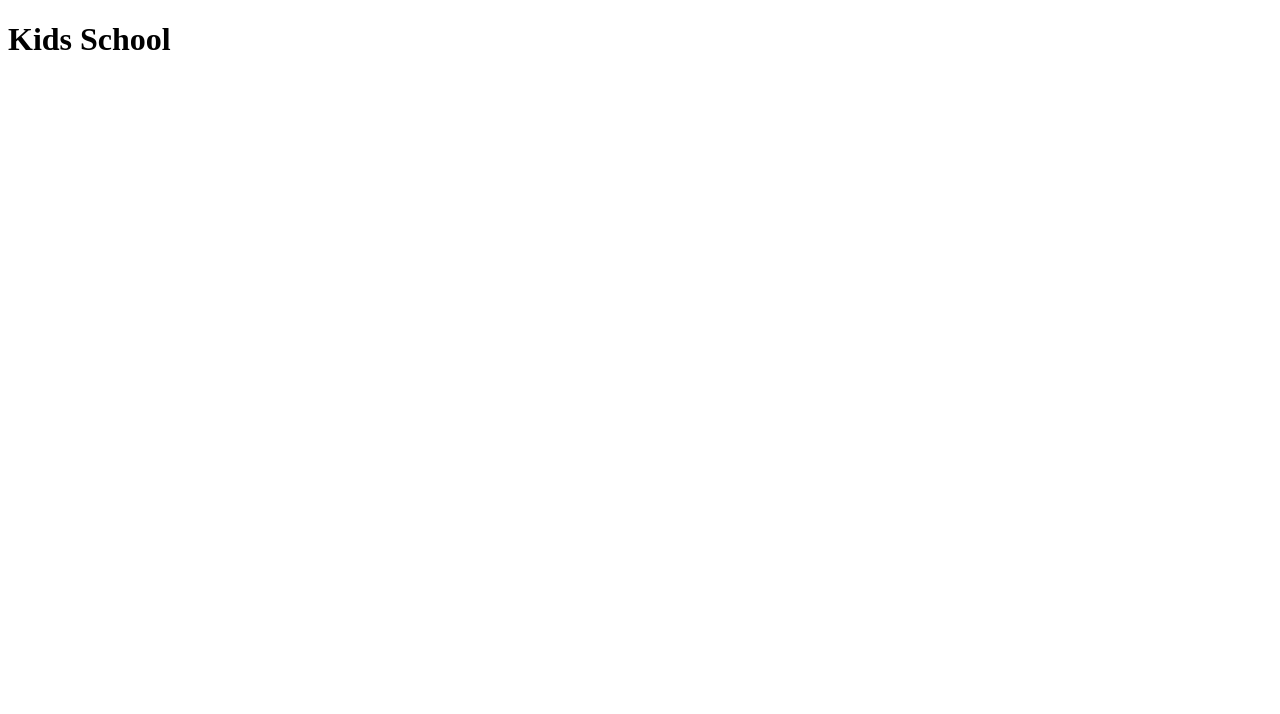
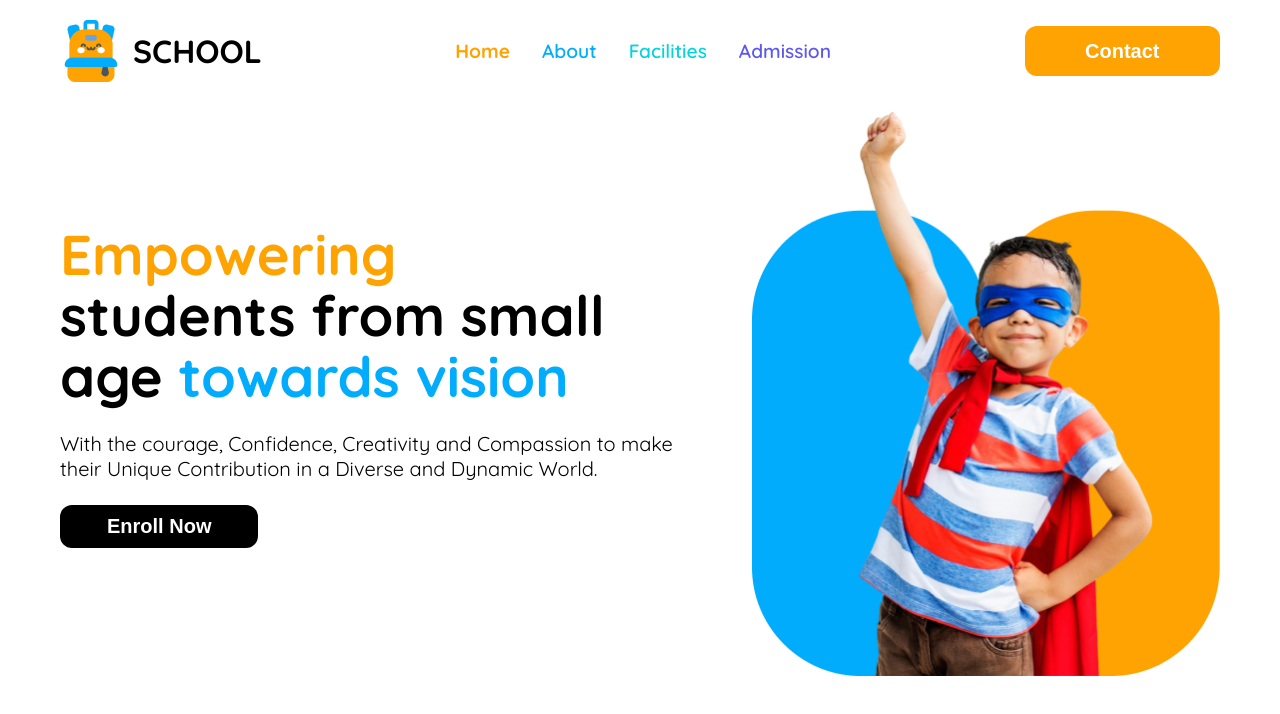
Before and after one commit to Sabbir-75/Kids-School, a plain HTML site: page index.html in a window 1280 px wide. Drawn offline with Linux system fonts and the light colour scheme.

Commit message:
Header and banner part Added

```diff
--- a/Style/Responsive_mobile.css
+++ b/Style/Responsive_mobile.css
@@ -0,0 +1,39 @@
+@media screen and (max-width: 576px) {
+
+    .container{
+        margin: 20px 15px 0px 15px;
+     }
+     .logo_text, .nav_btn, .none{
+        display: none;
+     }
+     .menu {
+        display: block;
+
+    }
+    .banner{
+        flex-direction: column-reverse;
+       align-items: center;
+        gap: 30px;
+    }
+    .banner_text{
+        padding: 50px 0px;
+        text-align: center;
+    }
+    .banner_title{
+        font-size: 2rem;
+        line-height: normal;
+        margin-bottom: 18px;
+    }
+    .banner_about{
+        font-size: 0.8rem;
+        margin-bottom: 18px;
+    }
+    .banner_btn{
+        font-size: 1rem;
+        padding: 6px 24px;
+        border-radius: 8px;
+    }
+    .banner_btn::before{
+        border-radius: 8px;
+    }
+}
--- a/Style/style.css
+++ b/Style/style.css
@@ -0,0 +1,169 @@
+@import url('https://fonts.googleapis.com/css2?family=Quicksand:wght@300..700&display=swap');
+*{
+    margin: 0px;
+    padding: 0px;
+    box-sizing: border-box;
+}
+
+
+
+.container{
+   max-width: 1160px;
+   margin: 20px auto 0px auto;
+   background-color: #FFFFFF;
+}
+
+.font-familly{
+    font-family: "Quicksand", serif;
+}
+
+
+
+
+
+
+
+
+.navber{
+    display: flex;
+    justify-content: space-between;
+    align-items: center;
+}
+.logo_part{
+    display: flex;
+    gap: 11px;
+    align-items: center;
+}
+.logo_part img{
+     max-width: 62px;
+}
+.menu{
+  display: none;
+}
+.menu i{
+    font-size: 30px;
+    color: rgb(0, 0, 0);
+}
+
+.logo_text{
+    font-size: 2rem;
+    font-weight: 700;
+    color: black;
+    line-height: 30px;
+}
+.navber ul{
+    display: flex;
+    gap: 32px;
+}
+.navber ul li{
+    list-style: none;
+}
+.navber ul li a{
+    text-decoration: none;
+    font-size: 1.2rem;
+    font-weight: 600;
+    line-height: 30px;
+
+}
+
+.nav_btn{
+   padding: 10px 60.5px;
+   background-color: #FEA301;
+   color: #FFFFFF;
+   font-size: 1.25rem;
+   font-weight: 600;
+   line-height: 30px;
+   border-radius: 12px;
+   border: none;
+   position: relative;
+   z-index: 1;
+}
+.nav_btn:hover{
+    color: #ffffff;
+}
+.nav_btn::before{
+    content: "";
+    top: 0;
+    left: 0;
+    width: 100%;
+    height: 100%;
+    background-color: #5D58EF;
+    position: absolute;
+    border-radius: 12px;
+    z-index: -1;
+    transform:scaleX(0);
+    transition: transform 0.6s;
+    transform-origin: 1 1;
+    transition-timing-function: 0.4, 0.5, 0.6, 0.7;
+}
+.nav_btn:hover::before{
+    transform:scaleX(1);
+}
+
+
+
+
+.banner{
+    display: flex;
+    justify-content: space-between;
+    gap: 50px;
+}
+.banner_text{
+    max-width: 640px;
+    padding: 122px 0px;
+}
+.banner_title{
+    font-size: 3.5rem;
+    font-weight: 700;
+    color: black;
+    line-height: 61px;
+    margin-bottom: 24px;
+}
+.orange{
+    color: #FEA301;
+}
+.skyblow{
+    color: #01ACFD;
+}
+.banner_about{
+    font-size: 1.25rem;
+    font-weight: 400;
+    color: black;
+    margin-bottom: 24px;
+}
+.banner_btn{
+    font-size: 1.25rem;
+    font-weight: 700;
+    color: #FFFFFF;
+    background-color: black;
+    padding: 10px 47px;
+    border-radius: 12px;
+    border: none;
+    position: relative;
+    z-index: 1;
+}
+.banner_btn::before{
+    content: "";
+    top: 0;
+    left: 0;
+    width: 100%;
+    height: 100%;
+    background-color: #FEA301;
+    border-radius: 12px;
+    position: absolute;
+    transform: scaleX(0);
+    transition: transform 0.6s;
+    transform-origin: 1 1;
+    transition-timing-function: 0.4, 0.5, 0.6, 0,7;
+    z-index: -1;
+}
+.banner_btn:hover::before{
+    transform: scaleX(1);
+}
+
+.banner_image{
+    max-width: 468px;
+}
+.banner_image img{
+    width: 100%;
+}
--- a/index.html
+++ b/index.html
@@ -1,14 +1,67 @@
 <!DOCTYPE html>
 <html lang="en">
+
 <head>
     <meta charset="UTF-8">
     <meta name="viewport" content="width=device-width, initial-scale=1.0">
     <link rel="shortcut icon" href="Photo/logo.png" type="image/x-icon">
+    <link rel="stylesheet" href="Style/style.css">
     <link rel="stylesheet" href="Style/Responsive_mobile.css">
-    <link rel="stylesheet" href="Style/style.css">
     <title>Kids School</title>
+    <link rel="stylesheet" href="https://cdnjs.cloudflare.com/ajax/libs/font-awesome/6.7.2/css/all.min.css"
+        integrity="sha512-Evv84Mr4kqVGRNSgIGL/F/aIDqQb7xQ2vcrdIwxfjThSH8CSR7PBEakCr51Ck+w+/U6swU2Im1vVX0SVk9ABhg=="
+        crossorigin="anonymous" referrerpolicy="no-referrer" />
 </head>
-<body>
-    <h1>Kids School</h1>
+
+<body class="font-familly">
+
+    <!--==================== Header Part Start====================-->
+
+    <header class="container">
+        <nav class="navber">
+            <div class="logo_part">
+                <img src="Photo/logo.png" alt="logo png">
+                <h3 class="logo_text">SCHOOL</h3>
+            </div>
+            <ul>
+                <li class="none"><a style="color: #FEA301; font-weight: 700;" href="#">Home</a></li>
+                <li class="none"><a style="color: #01ACFD;""  href=" #">About</a></li>
+                <li class="none"><a style="color: #05D4DF;""  href=" #">Facilities</a></li>
+                <li class="none"><a style="color: #5D58EF;""  href=" #">Admission</a></li>
+            </ul>
+            <button class="nav_btn">Contact</button>
+            <div class="menu">
+                <a href="#"><i class="fa-solid fa-bars"></i></a>
+            </div>
+
+        </nav>
+    </header>
+
+    <!--==================== Header Part Start====================-->
+    <main>
+
+        <!--==================== Header Part Start====================-->
+
+        <div class="banner container">
+            <div class="banner_text">
+                <h1 class="banner_title"><span class="orange">Empowering</span><br>
+                    students from small<br> age <span class="skyblow">towards vision</span></h1>
+                <p class="banner_about">With the courage, Confidence, Creativity and Compassion to make their Unique
+                    Contribution in a Diverse and Dynamic World.</p>
+                <button class="banner_btn">Enroll Now</button>
+            </div>
+            <div class="banner_image">
+                <img src="Photo/hero-kids.png" alt="hero kids">
+            </div>
+
+        </div>
+
+        <!--==================== Header Part Start====================-->
+    </main>
+
+    <footer>
+
+    </footer>
 </body>
+
 </html>
```
